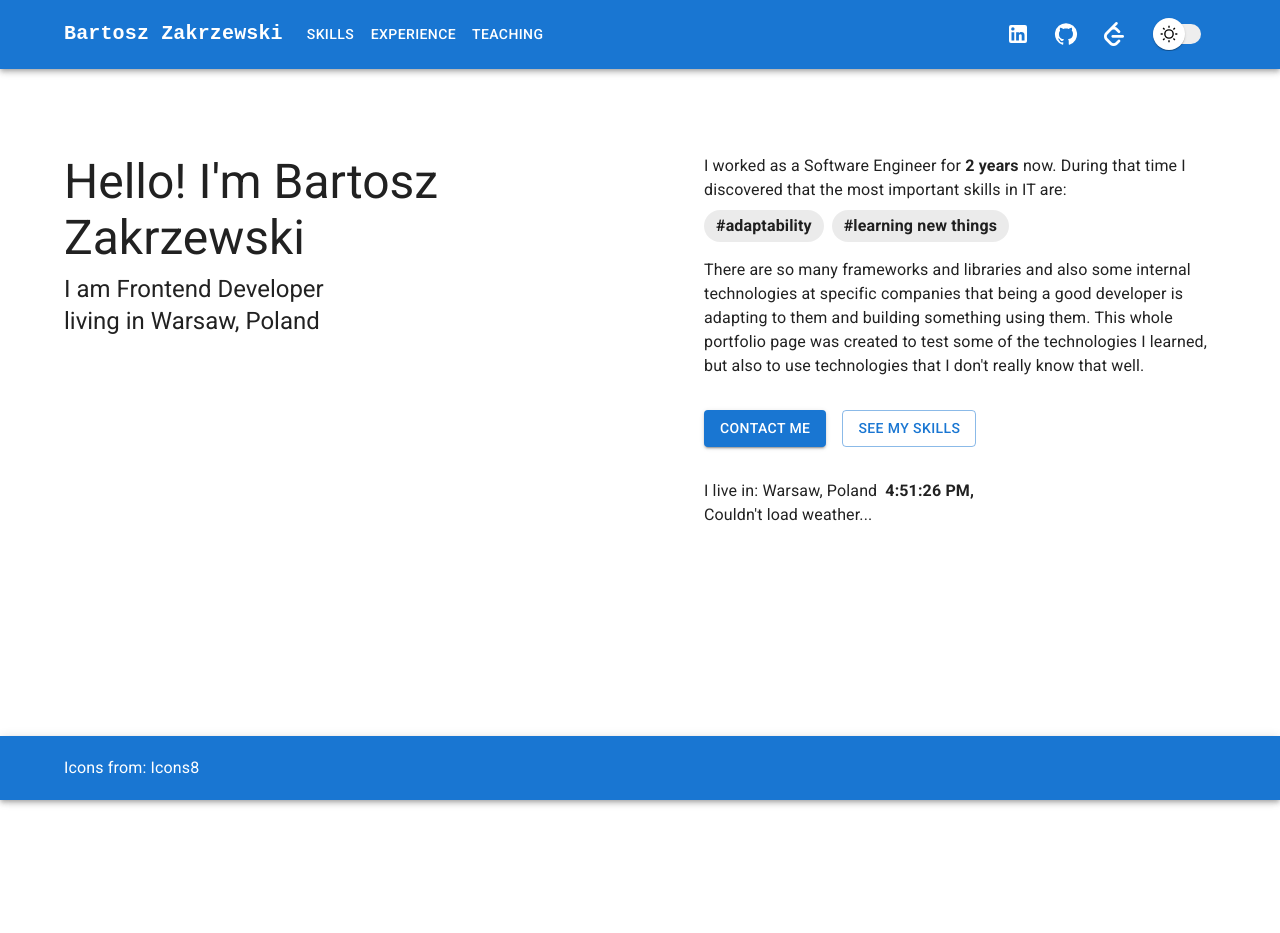
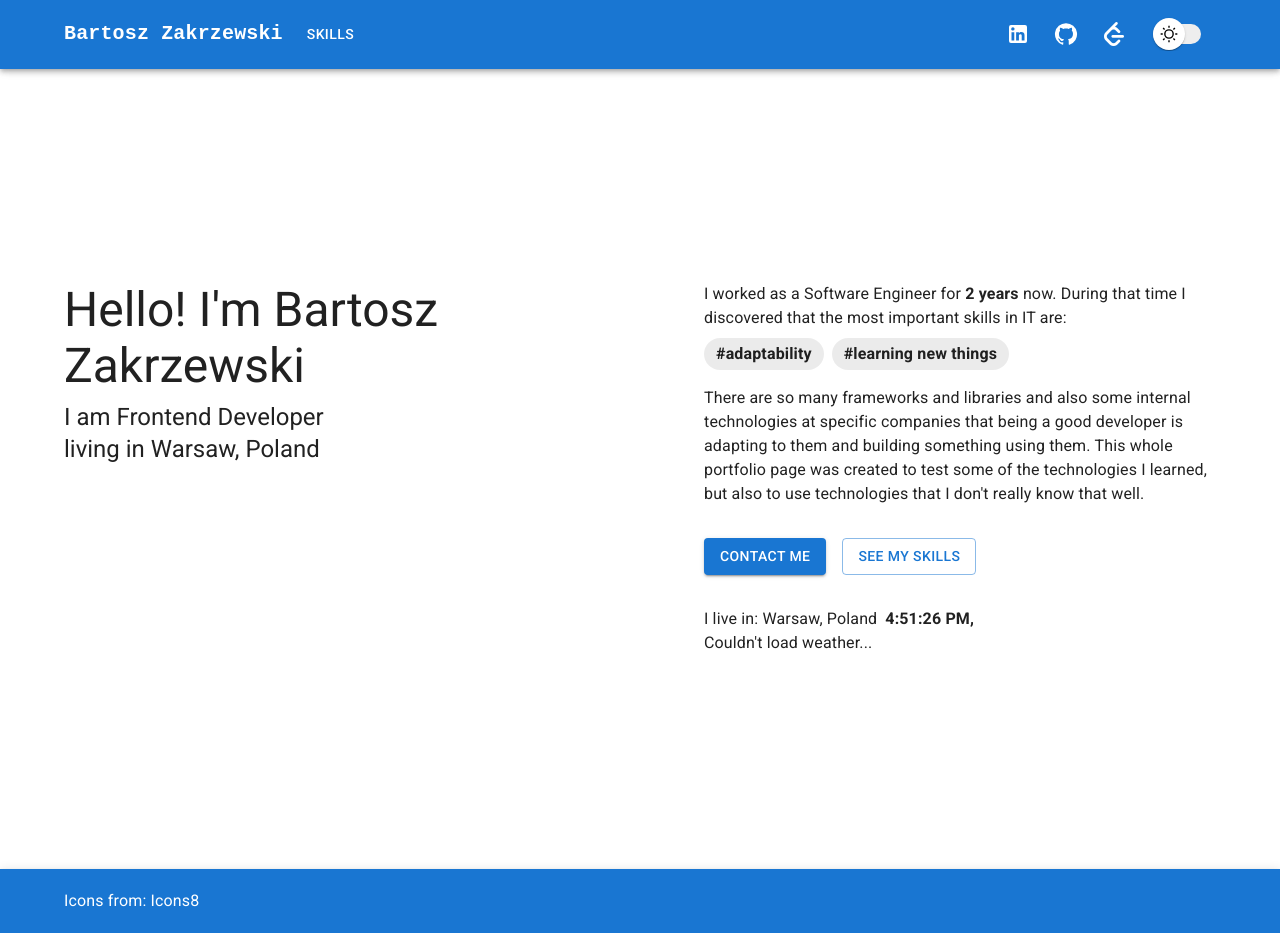
Before and after one commit to zakrzewskib/portfolio, a React (Vite) app: page / in a window 1280 px wide. Before the commit the page ends 800 px from the top, so only its background shows below. Built offline with nearby package versions, Linux system fonts and the light colour scheme; no server answers.

Commit message:
fix: Fix layout

```diff
--- a/src/components/PageInfo/PageInfo.tsx
+++ b/src/components/PageInfo/PageInfo.tsx
@@ -5,8 +5,9 @@ import { Skill } from '../ui';
 
 import { Light as SyntaxHighlighter } from 'react-syntax-highlighter';
 import ts from 'react-syntax-highlighter/dist/esm/languages/hljs/typescript';
-import atomOneDark from 'react-syntax-highlighter/dist/esm/styles/hljs/atom-one-dark';
-import atomOneLight from 'react-syntax-highlighter/dist/esm/styles/hljs/atom-one-light';
+// todo: Check light import of styles
+import { atomOneDark, atomOneLight } from 'react-syntax-highlighter/dist/esm/styles/hljs';
+
 SyntaxHighlighter.registerLanguage('typescript', ts);
 
 const codeToShow = `import { Link, useMediaQuery, useTheme } from '@mui/material';
--- a/src/components/layout/Footer/Footer.tsx
+++ b/src/components/layout/Footer/Footer.tsx
@@ -1,13 +1,9 @@
 import { AppBar, Box, Container, Link, Toolbar } from '@mui/material';
 import { LayoutProps } from '../../../types';
 
-interface FooterProps extends LayoutProps {
-  isPositionFixed?: boolean;
-}
-
-export const Footer = ({ maxWidth, isPositionFixed = false }: FooterProps) => {
+export const Footer = ({ maxWidth }: LayoutProps) => {
   return (
-    <AppBar position={isPositionFixed ? 'fixed' : 'static'} sx={{ top: 'auto', bottom: 0 }} component='footer'>
+    <AppBar position='static' component='footer'>
       <Container maxWidth={maxWidth}>
         <Toolbar disableGutters sx={{ display: 'flex', justifyContent: 'space-between' }}>
           <Box sx={{ display: 'flex', gap: '4px' }}>
--- a/src/components/layout/NavBar/NavBar.tsx
+++ b/src/components/layout/NavBar/NavBar.tsx
@@ -19,14 +19,14 @@ const pages = [
     text: 'Skills',
     link: '/skills',
   },
-  {
-    text: 'Experience',
-    link: '/experience',
-  },
-  {
-    text: 'Teaching',
-    link: '/teaching',
-  },
+  // {
+  //   text: 'Experience',
+  //   link: '/experience',
+  // },
+  // {
+  //   text: 'Teaching',
+  //   link: '/teaching',
+  // },
 ];
 
 export const NavBar = ({ maxWidth }: LayoutProps) => {
--- a/src/pages/MainPage.tsx
+++ b/src/pages/MainPage.tsx
@@ -8,7 +8,7 @@ export const MainPage = () => {
   return (
     <Box
       sx={{
-        mt: { xs: 4, md: '-128px' },
+        mt: { xs: 4, md: 0 },
         display: 'flex',
         flexDirection: 'column',
         justifyContent: { xs: 'start', md: 'center' },
```
